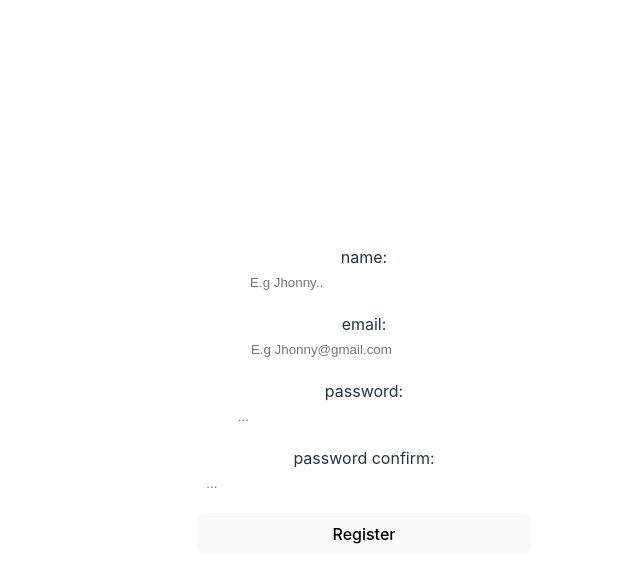
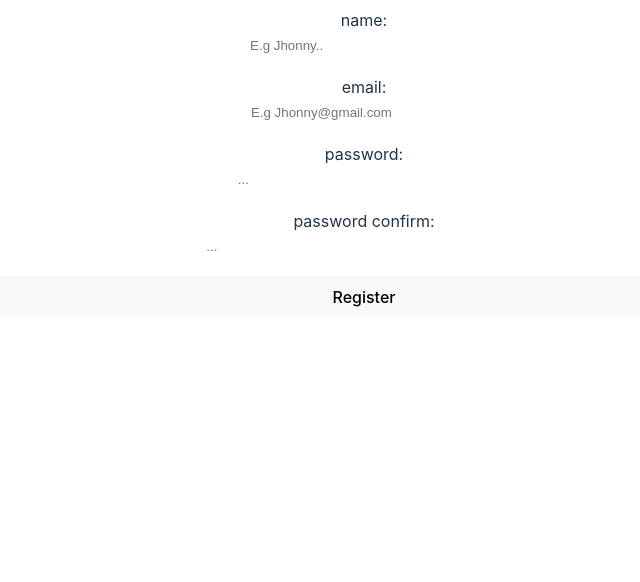
Before and after one commit to sebhd1/vue-blog, a Vue app: page / in a window 1280 px wide. Shown: the top 582 px of the page, without its empty margins (276-916 px from the left). Built offline with nearby package versions, Linux system fonts and the light colour scheme.

Commit message:
changed layout style

```diff
--- a/src/style.css
+++ b/src/style.css
@@ -33,14 +33,6 @@ a:hover {
   color: #535bf2;
 }
 
-body {
-  margin: 0;
-  display: flex;
-  place-items: center;
-  min-width: 320px;
-  min-height: 100vh;
-}
-
 h1 {
   font-size: 3.2em;
   line-height: 1.1;
@@ -65,14 +57,8 @@ button:focus-visible {
   outline: 4px auto -webkit-focus-ring-color;
 }
 
-.card {
-  padding: 2em;
-}
-
 #app {
-  max-width: 1280px;
   margin: 0 auto;
-  padding: 2rem;
   text-align: center;
 }
 
```
